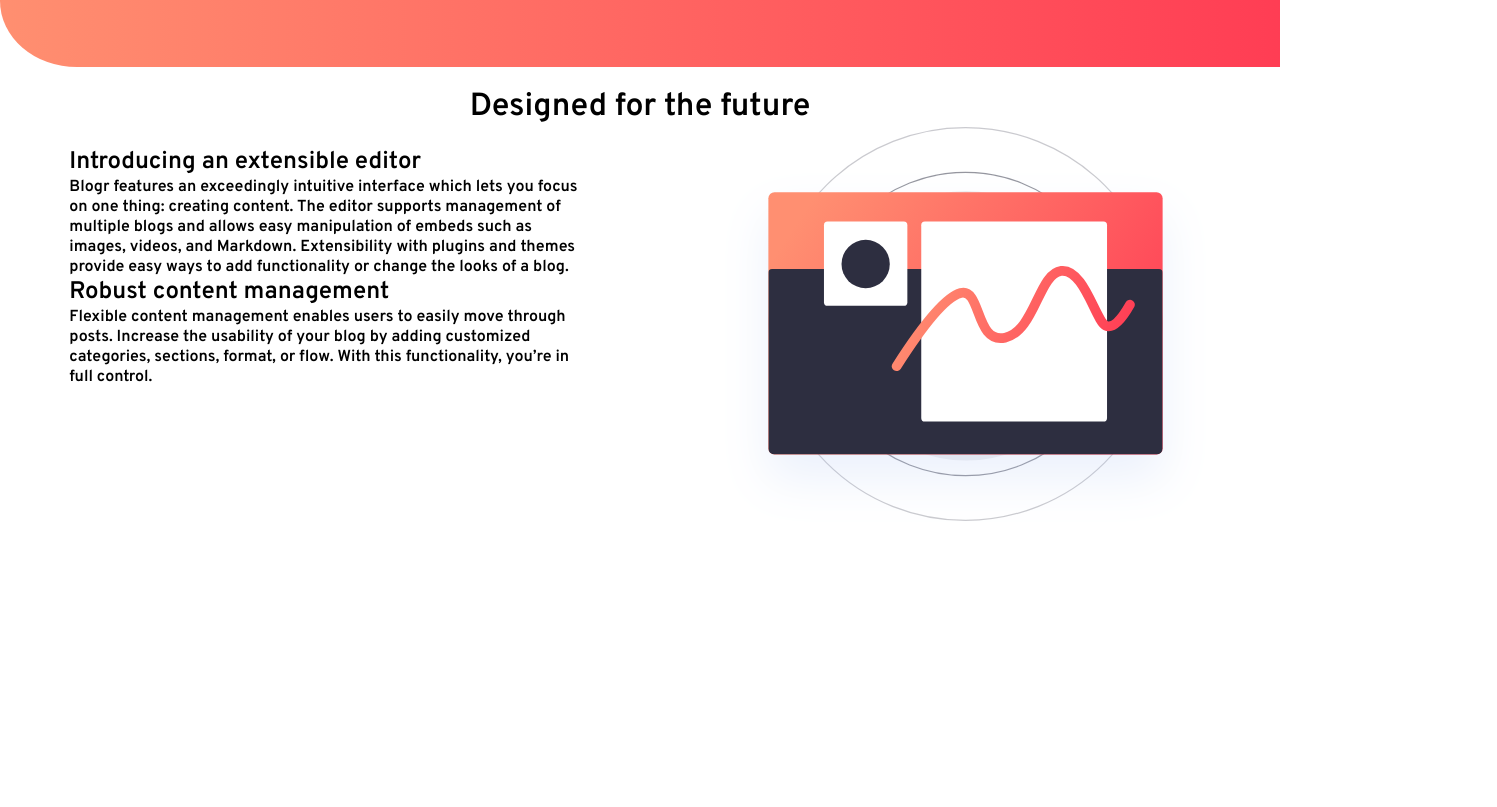
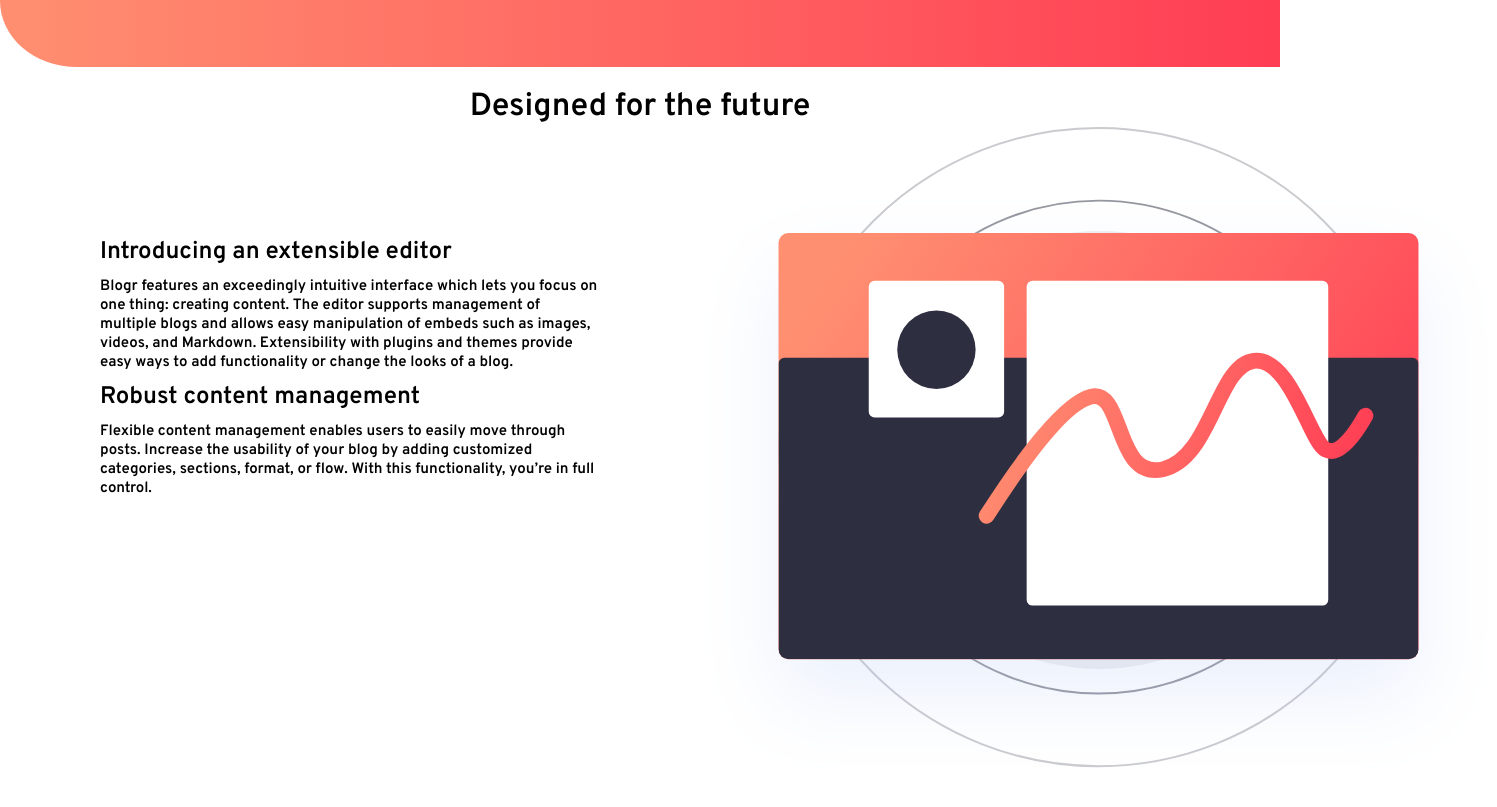
Before and after one commit to joeycrushed/blogr-landing-page, a React (Create React App) app in the folder blogr-landing-page/: page / in a window 1280 px wide. Shown: the part 333-1140 px from the top of the page, 1497 px wide, since content can reach past the window. Before the commit the page ends 866 px from the top, so only its background shows below. Built offline with nearby package versions, Linux system fonts and the light colour scheme; the HTML template or start-up script is replaced by a standard one.

Commit message:
change positioning and font style in introduction

```diff
--- a/blogr-landing-page/src/components/Introduction.css
+++ b/blogr-landing-page/src/components/Introduction.css
@@ -4,18 +4,29 @@
 }
 
 .intro-items {
-    display: flex;
-    justify-content: space-around;
+    display: block;
+    max-width: 100%;
 }
 
 .intro-text {
     height: 400px;
-    width: 40%;
-    padding: 20px 0px;
+    width: 500px;
+    padding-top: 100px;
+    margin-left: 100px;
+}
+
+.intro-text h2 {
+    padding: 10px 0px;
+}
+
+.intro-text p {
+    font-size: 15px;
+
 }
 
 .intro-img {
-    height: 400px;
+    height: 650px;
     position: relative;
-    overflow: hidden;
+    top: -400px;
+    left: 700px;
 }
--- a/blogr-landing-page/src/components/Introduction.js
+++ b/blogr-landing-page/src/components/Introduction.js
@@ -18,10 +18,11 @@ function Introduction() {
                     <p>Flexible content management enables users to easily move through posts. Increase the usability of your blog
                     by adding customized categories, sections, format, or flow. With this functionality, you’re in full control.</p>
                 </div>
+            </div>
                 <div>
                     <img className="intro-img" src={mobile} alt="" />
                 </div>
-            </div>
+
         </div>
     )
 }
```
